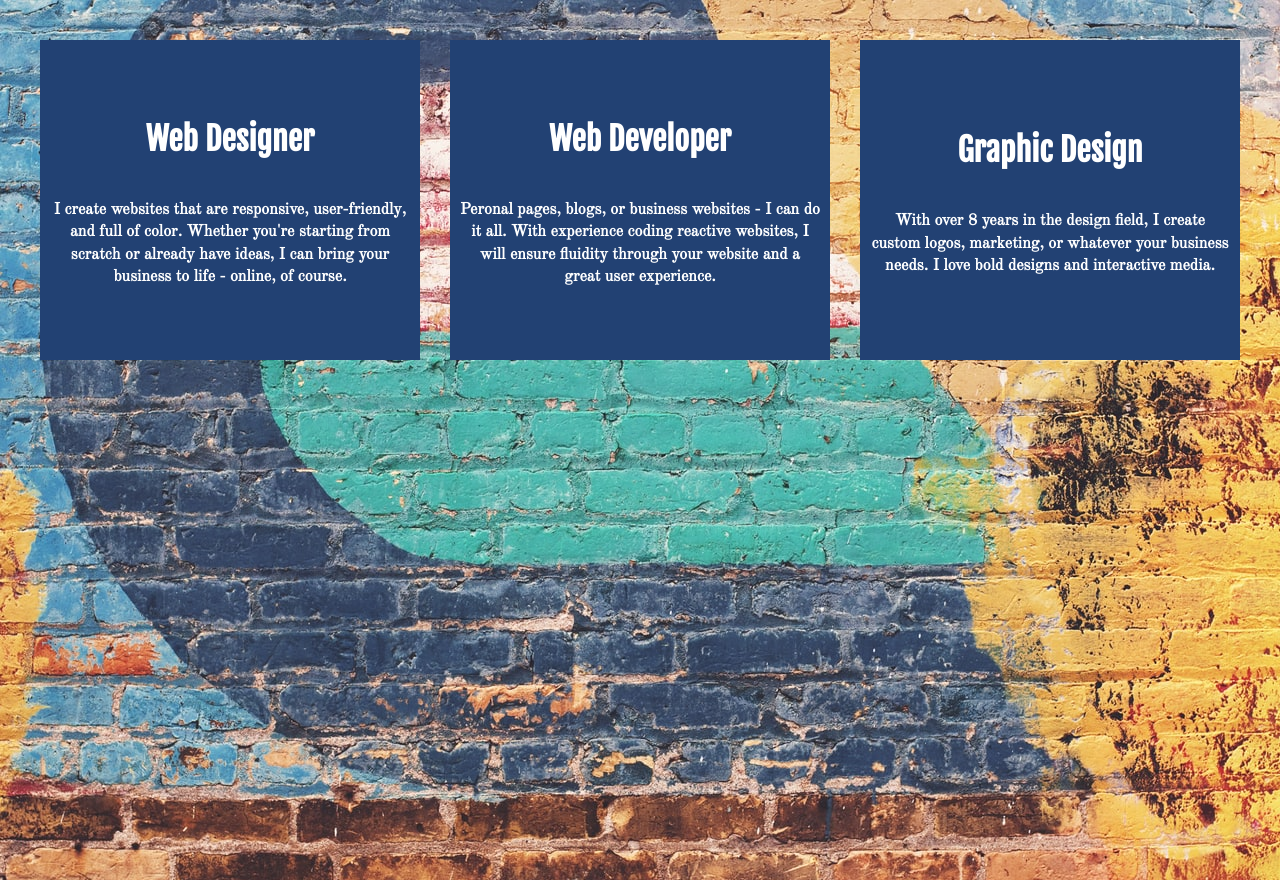
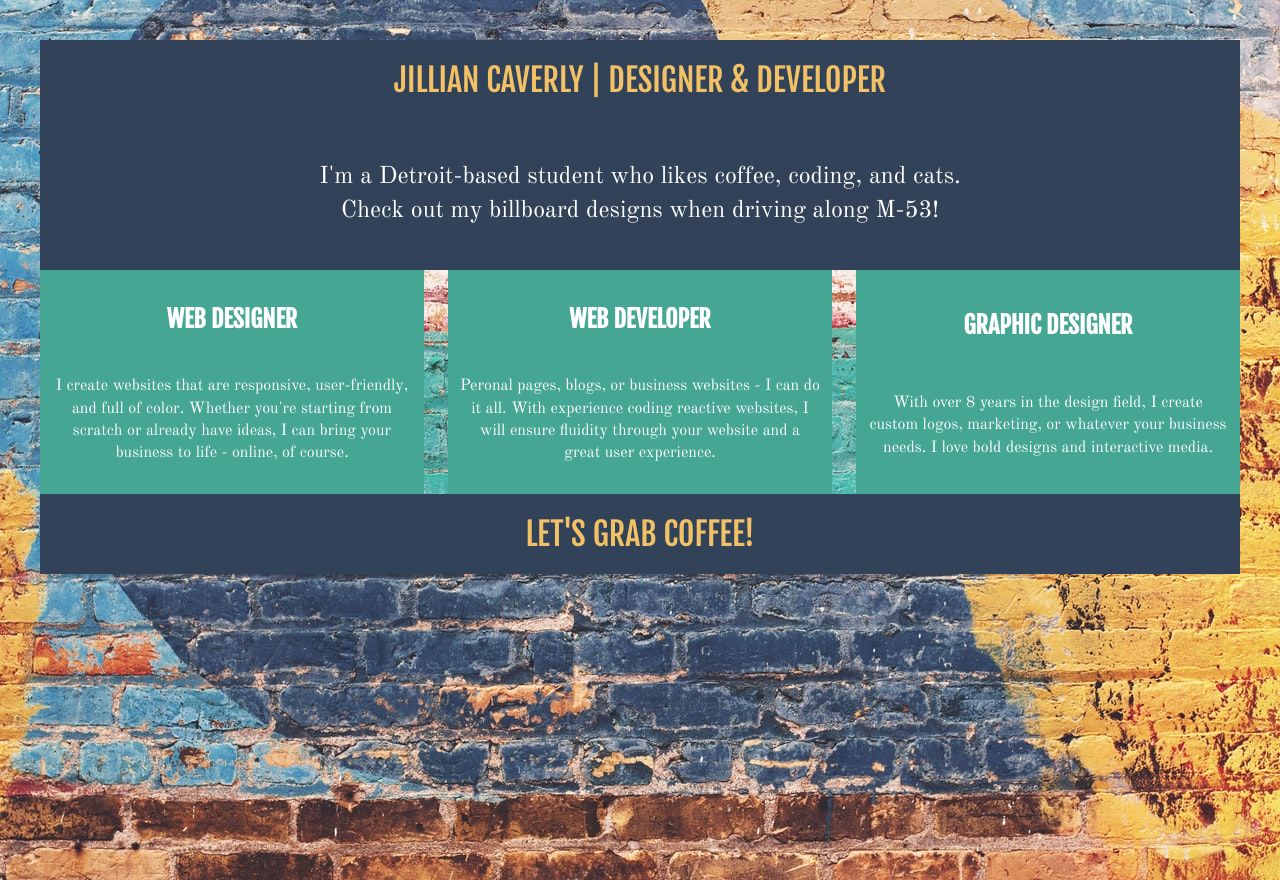
Before and after one commit to JillKrysinski/07.01-206-divs-flexbox-starter, a plain HTML site: page index.html in a window 1280 px wide. Drawn offline with nearby package versions, Linux system fonts and the light colour scheme.

Commit message:
Added header, main, footer content

```diff
--- a/css/main.css
+++ b/css/main.css
@@ -107,33 +107,65 @@ body {
   height: 100%;
 }
 
-.wrapper {
-  display: flex;
-  justify-content: space-between;
-  font-weight: 700;
+header,
+footer {
+    display: flex;
+    justify-content: center;
+    align-items: center;
+    flex-flow: row wrap;
+    background-color: #324359;
+    height: 80px;
+    width: 100%;
+    font-family: 'Fjalla One', sans-serif;
+    font-size: 2rem;
+    color: #F2C166;
+    text-align: center;
 }
 
-.div-1, .div-2, .div-3 {
+main {
     display: flex;
-    flex-direction: column;
     justify-content: center;
-    overflow: auto;
+    align-items: center;
+    flex-flow: row wrap;
+    background-color: #324359;
+    height: 150px;
+    width: 100%;
+    font-family: 'Old Standard TT', serif;
+    font-size: 1.5rem;
+    color: #ffffff;
     text-align: center;
-    color: #ffffff;
-    width: 30%;
-    background-color: #224173;
-    height: 300px;
-    padding: .5em;
 }
 
-h1 {
+.flex-container {
+    display: flex;
+    justify-content: center;
+    align-items: center;
+    flex-flow: row wrap;
+    justify-content: space-between;
+}
+
+.flex-items {
+    display: flex;
+    justify-content: center;
+    align-items: center;
+    flex-flow: row wrap;
+    background-color: #46A694;
+    width: 30%;
+    height: 200px;
+    padding: 1%;
+  }
+
+h2 {
     font-family: 'Fjalla One', sans-serif;
-    font-size: 2rem;
+    font-size: 1.5rem;
+    color: #fff;
 }
 
 p {
     font-family: 'Old Standard TT', serif;
     font-size: 1rem;
+    color: #fff;
+    text-align: center;
 }
 
 
--- a/index.html
+++ b/index.html
@@ -3,7 +3,7 @@
     <head>
         <meta charset="utf-8">
         <meta http-equiv="x-ua-compatible" content="ie=edge">
-        <title>Make me into a grid!</title>
+        <title>Jillian Caverly Designs</title>
         <meta name="description" content="">
         <meta name="viewport" content="width=device-width, initial-scale=1">
 
@@ -21,7 +21,25 @@
             <p class="browserupgrade">You are using an <strong>outdated</strong> browser. Please <a href="http://browsehappy.com/">upgrade your browser</a> to improve your experience.</p>
         <![endif]-->
 
-        <section class="wrapper">
+        <section class="flex-container">
+            <header>JILLIAN CAVERLY  |  DESIGNER &amp; DEVELOPER</header>
+            <main>I'm a Detroit-based student who likes coffee, coding, and cats.<br> Check out my billboard designs when driving along M-53!</main>
+            <div id="div-1" class="flex-items">
+                <h2>WEB DESIGNER</h2>
+                <p>I create websites that are responsive, user-friendly, and full of color. Whether you're starting from scratch or already have ideas, I can bring your business to life - online, of course.</p>
+            </div>
+            <div id="div-2" class="flex-items">
+                <h2>WEB DEVELOPER</h2>
+                <p>Peronal pages, blogs, or business websites - I can do it all. With experience coding reactive websites, I will ensure fluidity through your website and a great user experience.</p>
+            </div>
+            <div id="div-3" class="flex-items">
+                <h2>GRAPHIC DESIGNER</h2>
+                <p>With over 8 years in the design field, I create custom logos, marketing, or whatever your business needs. I love bold designs and interactive media.</p>
+            </div>
+            <footer>LET'S GRAB COFFEE!</footer>
+        </section>
+
+        <!-- <section class="wrapper">
             <div class="div-1">
                 <h1>Web Designer</h1>
                 <p>I create websites that are responsive, user-friendly, and full of color. Whether you're starting from scratch or already have ideas, I can bring your business to life - online, of course.</p>
@@ -34,7 +52,7 @@
                 <h1>Graphic Design</h1>
                 <p>With over 8 years in the design field, I create custom logos, marketing, or whatever your business needs. I love bold designs and interactive media.</p>
             </div>
-        </section>
+        </section> -->
 
         <script src="https://ajax.googleapis.com/ajax/libs/jquery/1.11.3/jquery.min.js"></script>
         <script>window.jQuery || document.write('<script src="js/vendor/jquery-1.11.3.min.js"><\/script>')</script>
```
